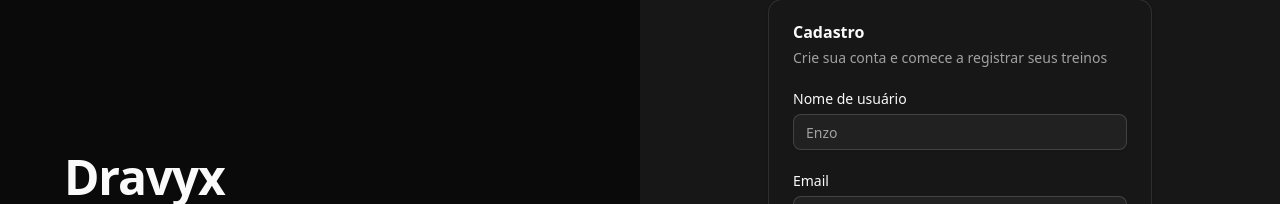
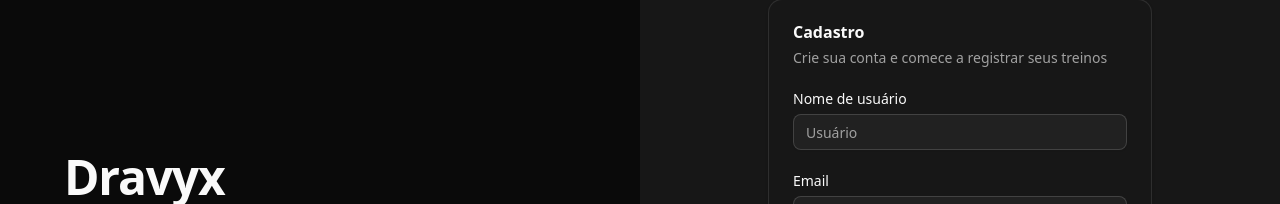
Before and after one commit to Leandroooh/frontend-training-weight, a React (Vite) app: page /register in a window 1280 px wide. Shown: the part 187-391 px from the top of the page. Built offline with nearby package versions, Linux system fonts and the light colour scheme.

Commit message:
feat: change inputs placeholders

```diff
--- a/src/pages/Register.tsx
+++ b/src/pages/Register.tsx
@@ -81,7 +81,7 @@ export function RegisterPage() {
                   disabled={loading}
                   id="username"
                   onChange={(e) => setUsername(e.target.value)}
-                  placeholder="Enzo"
+                  placeholder="Usuário"
                   required
                   value={username}
                 />
```
